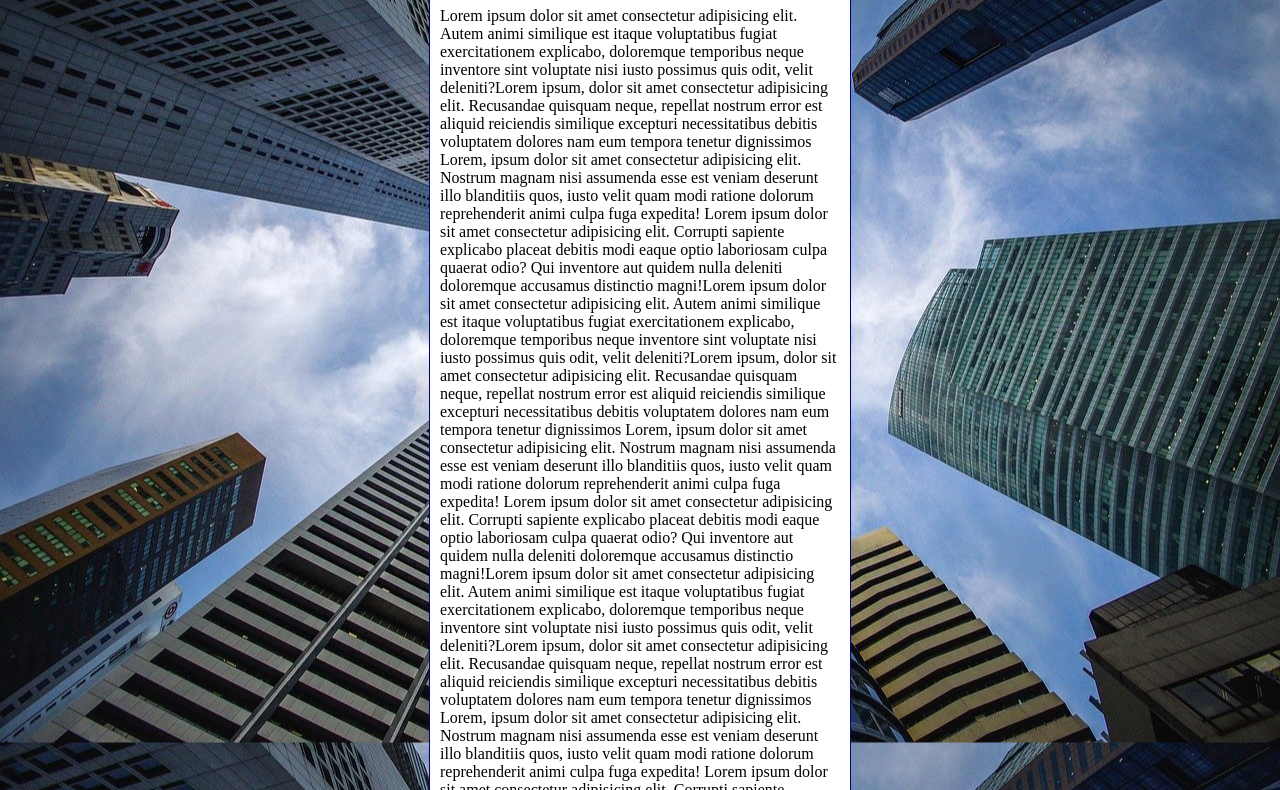
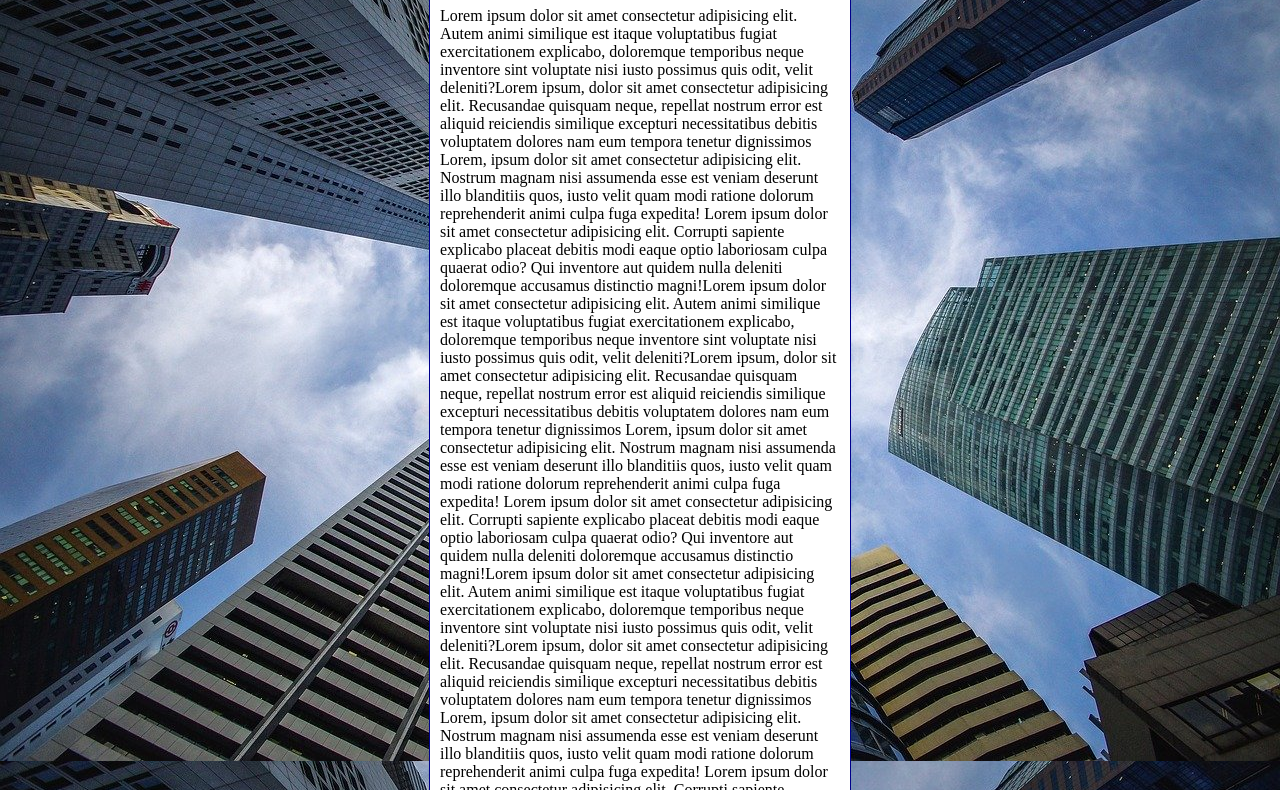
Before and after one commit to JavanFA/html-css, a plain HTML site: page exercicios/ex022/fundo06.html in a window 1280 px wide. Shown: the part 92-882 px from the top of the page. Drawn offline with Linux system fonts and the light colour scheme.

Commit message:
Update files

```diff
--- a/exercicios/ex022/fundo06.html
+++ b/exercicios/ex022/fundo06.html
@@ -4,20 +4,24 @@
     <meta charset="UTF-8">
     <meta http-equiv="X-UA-Compatible" content="IE=edge">
     <meta name="viewport" content="width=device-width, initial-scale=1.0">
-    <title>Imagem de fundo</title>
+    <title>Fundo fixo de tela</title>
     <style>
         body {
-            height: 100vh;
+            /*height: 100vh;
             background-color: black;
             background-image: url(img/wallpaper002.jpg);
             background-position: center center;
-            background-repeat: repeat-y;
+            background-repeat: no-repeat;
+            background-size: cover;
+            background-attachment: fixed;*/
+
+            background: black url(img/wallpaper002.jpg) center center no-repeat fixed;
             background-size: cover;
         }
 
         main {
             background-color: white;
-            width: 400px;
+            max-width: 400px;
             padding: 10px;
             margin: auto;
             border: 1px solid darkblue;
```
